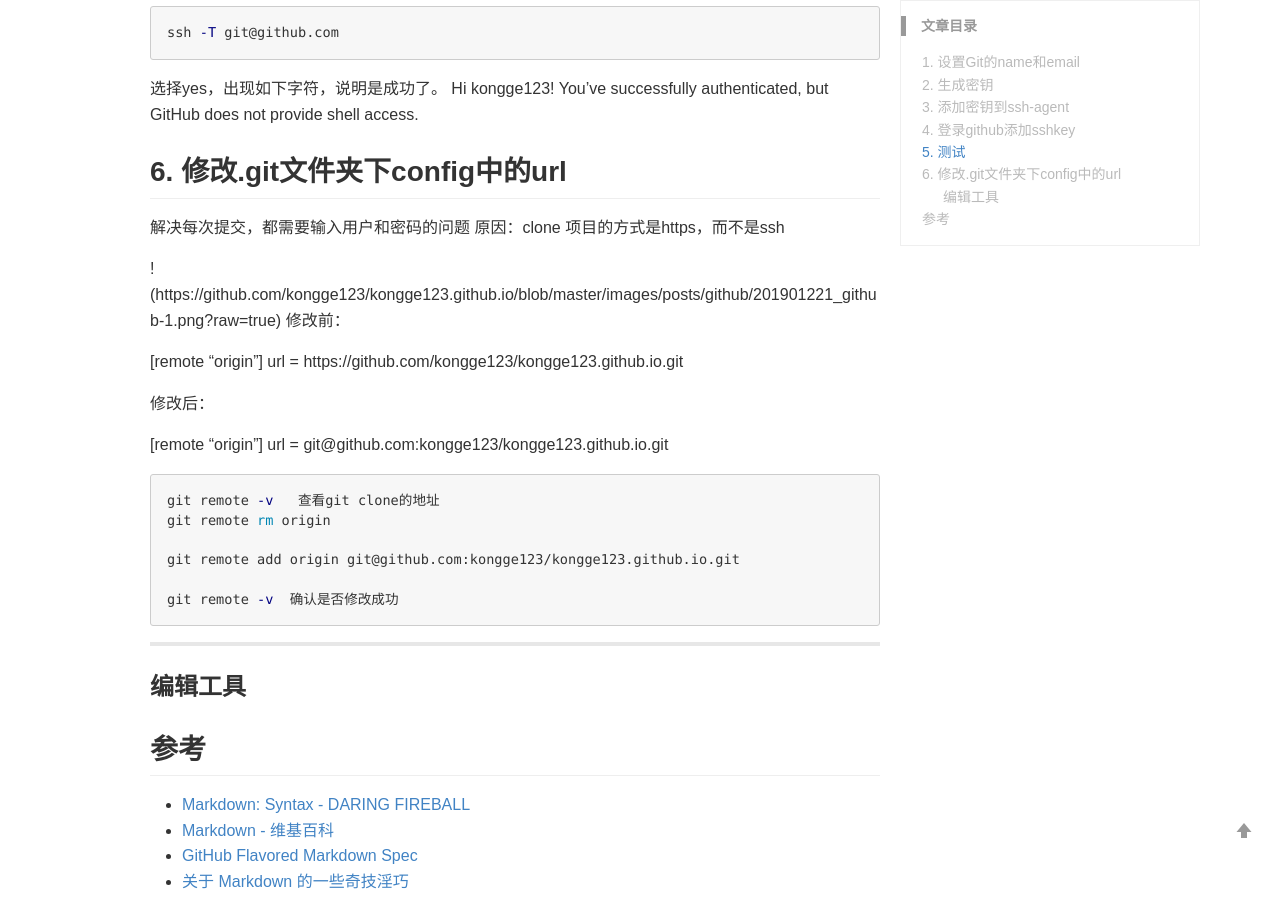
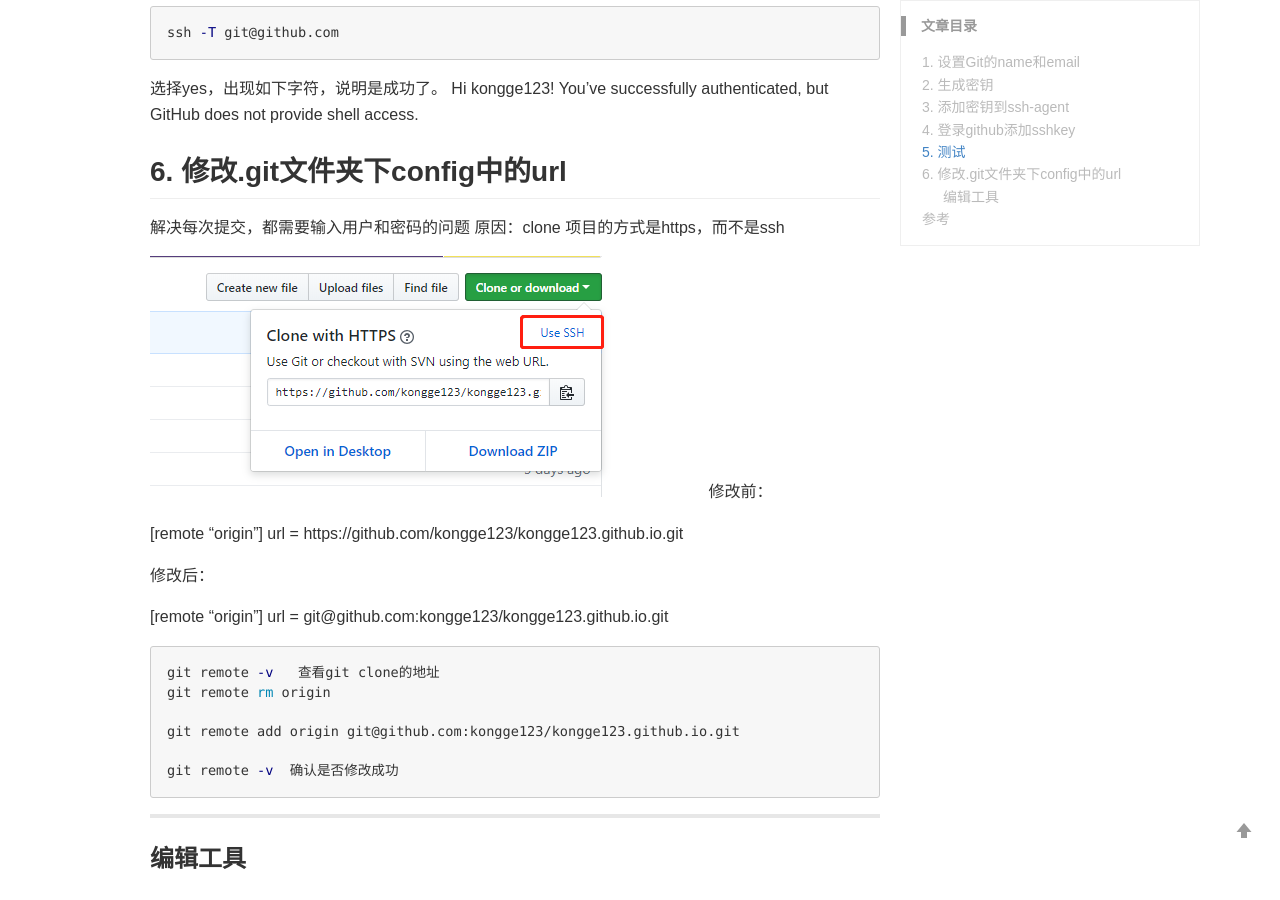
Before and after one commit to kongge123/kongge123.github.io, a Jekyll site: the page built from _posts/2019-01-17-testing.md, in a window 1280 px wide and 900 px high, scrolled down 1312 px. Built offline with Jekyll 4.4.1, drawn with Linux system fonts in a browser that asks for light colours; comment, search, counter and statistics services are not loaded.

Commit message:
Update 2019-01-17-testing.md

```diff
--- a/_posts/2019-01-17-testing.md
+++ b/_posts/2019-01-17-testing.md
@@ -63,7 +63,7 @@ Hi kongge123! You've successfully authenticated, but GitHub does not provide she
 解决每次提交，都需要输入用户和密码的问题
 原因：clone 项目的方式是https，而不是ssh
 
-!(https://github.com/kongge123/kongge123.github.io/blob/master/images/posts/github/201901221_github-1.png?raw=true)
+![](https://github.com/kongge123/kongge123.github.io/blob/master/images/posts/github/201901221_github-1.png?raw=true)
 修改前：
 
 \[remote "origin"\]
```
